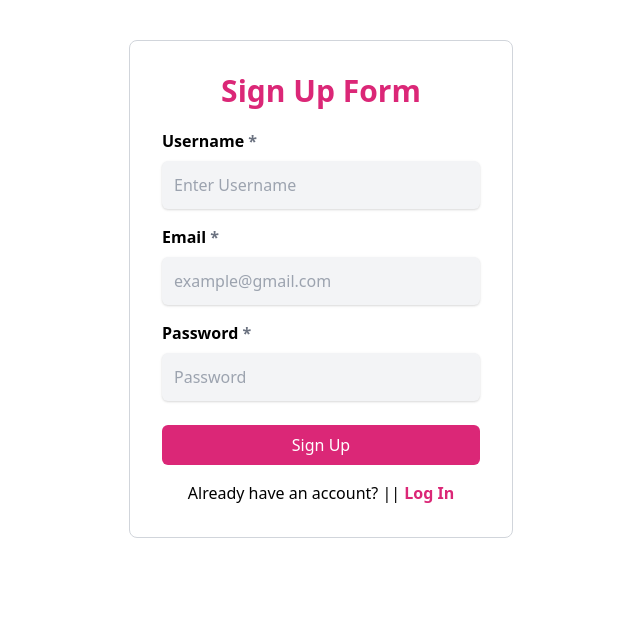
After one commit to AbdullahiKhalif/Book-Recommendation-System-Collaborative-Filtering, a Flask app: page /signup in a window 1280 px wide. The commit adds this page. Shown: the top 633 px of the page, without its empty margins (319-959 px from the left). Run offline with Flask 3, Linux system fonts and the light colour scheme; parts of the project's set-up code (start-up, migrations or seed data) failed here and were passed over.

Commit message:
updated Jupyternotebook file, added: login & signup page

```diff
--- a/app.py
+++ b/app.py
@@ -1,4 +1,7 @@
-from flask import Flask, render_template, request
+import re
+
+from flask import Flask, render_template, request, jsonify, session, redirect, url_for
+import mysql.connector
 import pickle
 import numpy as np
 
@@ -9,17 +12,89 @@ books = pickle.load(open('models/books.pkl', 'rb'))
 similarity_scores = pickle.load(open('models/similarity_scores.pkl', 'rb'))
 
 app = Flask(__name__)
+app.secret_key = "dgjrywtaygy465fggs"
 
+# MySQL configurations
+mysql_config = {
+    'host': 'localhost',
+    'user': 'root',
+    'password': '',
+    'database': 'book_recommendation_system'
+}
 
 @app.route('/')
 def index():
-    return render_template('index.html',
-                           book_name=list(popular_df['Book-Title'].values),
-                           author=list(popular_df['Book-Author'].values),
-                           image=list(popular_df['Image-URL-M'].values),
-                           votes=list(popular_df['num_ratings'].values),
-                           rating=list(popular_df['avg_rating'].values))
+    if 'username' in session:
 
+        return render_template('index.html',
+                               book_name=list(popular_df['Book-Title'].values),
+                               author=list(popular_df['Book-Author'].values),
+                               image=list(popular_df['Image-URL-M'].values),
+                               votes=list(popular_df['num_ratings'].values),
+                               rating=list(popular_df['avg_rating'].values))
+    return redirect(url_for('login'))
+
+@app.route('/login', methods=['GET', 'POST'])
+def login():
+    if request.method == 'POST':
+        email = request.form['email']
+        password = request.form['password']
+
+        conn = mysql.connector.connect(**mysql_config)
+        cursor = conn.cursor(dictionary=True)
+        cursor.execute("SELECT * FROM users WHERE email = %s AND password = %s", (email, password))
+        user = cursor.fetchone()
+        cursor.close()
+        conn.close()
+
+        if user:
+            session['username'] = user['name']
+            return redirect(url_for('index'))
+        else:
+            return render_template('login.html', error='Sorry Invalid email or password')
+
+    return render_template('login.html')
+
+@app.route('/signup', methods=['GET', 'POST'])
+def signup():
+    if request.method == 'POST':
+        name = request.form['name']
+        email = request.form['email']
+        password = request.form['password']
+
+        # Check if the name is valid
+        if not is_valid_name(name):
+            return render_template('signup.html', error='Invalid name. Please enter a valid name.')
+
+        # Check if email already exists
+        conn = mysql.connector.connect(**mysql_config)
+        cursor = conn.cursor()
+        cursor.execute("SELECT * FROM users WHERE email = %s", (email,))
+        user = cursor.fetchone()
+        if user:
+            cursor.close()
+            conn.close()
+            return render_template('signup.html', error='Email already exists')
+
+        # Insert user into database
+        cursor.execute("INSERT INTO users (name, email, password) VALUES (%s, %s, %s)", (name, email, password))
+        conn.commit()
+        cursor.close()
+        conn.close()
+
+        # session['username'] = name
+        return redirect(url_for('login'))
+    return render_template('signup.html')
+
+def is_valid_name(name):
+    # Add your validation logic here, for example:
+    # Name should contain only alphabets and spaces
+    return bool(re.match("^[a-zA-Z ]+$", name))
+
+@app.route('/logout')
+def logout():
+    session.pop('username', None)
+    return redirect(url_for('login'))
 
 @app.route('/recommend')
 def recommend_ui():
--- /dev/null
+++ b/templates/signup.html
@@ -0,0 +1,73 @@
+<!DOCTYPE html>
+<html lang="en">
+
+<head>
+    <meta charset="UTF-8">
+    <meta name="viewport" content="width=device-width, initial-scale=1.0">
+    <title>Sign Up</title>
+    <!-- Include Tailwind CSS -->
+    <link href="https://cdn.jsdelivr.net/npm/tailwindcss@2.2.19/dist/tailwind.min.css" rel="stylesheet">
+</head>
+
+<body class="bg-white">
+
+    <div class="h-full -mt-14">
+        <div class="flex justify-center items-center px-8 py-24 lg:py-24">
+            <div class="bg-white border border-gray-300 rounded-lg w-1/2 lg:w-96 h-auto p-8">
+                <h2 class="text-center text-3xl font-bold mb-5 text-pink-600" >Sign Up Form</h2>
+
+                {% if error %}
+                <p class="error text-md p-2 bg-red-200 rounded-sm">{{ error }}!</p>
+            {% endif %}
+                <form method="post" action="{{ url_for('signup') }}">
+                    <div class="form-group">
+                        <label for="name" class="font-bold">
+                            Username <span class="text-gray-500">*</span>
+                        </label>
+
+                        <input type="text" name="name" placeholder="Enter Username"
+                            class="w-full bg-gray-100 shadow p-3 rounded-md outline-none mt-2" />
+                    </div>
+
+                    <div class="form-group mt-4">
+                        <label for="email" class="font-bold">
+                            Email <span class="text-gray-500">*</span>
+                        </label>
+
+                        <input type="email" name="email" placeholder="example@gmail.com"
+                            class="w-full bg-gray-100 shadow p-3 rounded-md outline-none mt-2" />
+                    </div>
+
+                    <div class="relative form-group mt-4">
+                        <label for="password" class="font-bold">
+                            Password <span class="text-gray-500">*</span>
+                        </label>
+
+                        <input type="password" name="password" placeholder="Password"
+                            class="w-full bg-gray-100 shadow p-3 rounded-md outline-none mt-2" />
+
+                    </div>
+
+                    <div class="form-group mt-6">
+                        <button type="submit"
+                            class="w-full p-2 rounded-md text-center text-white bg-pink-600 hover:bg-pink-900">
+                            Sign Up
+                        </button>
+                    </div>
+                </form>
+                <div class="flex flex-col items-center mt-4">
+                    <p>
+                        Already have an account? ||
+                        <a href="{{ url_for('login') }}" class="font-bold text-center text-pink-600">
+                            Log In
+                        </a>
+                    </p>
+
+                </div>
+            </div>
+        </div>
+    </div>
+
+</body>
+
+</html>
```
Also changed, not shown: database/book_recommendation_system.sql (added, +68 -0 lines), templates/index.html (+16 -3 lines), templates/login.html (added, +63 -0 lines), templates/recommend.html (+16 -4 lines), age_distribution.png (deleted), average_rating_by_book_title.png (deleted), visualizations/BOOK_RATINGS.png (added), visualizations/TOP_20_BOOKS_PER_NUMBER_RATINGS.png (added), visualizations/age_distribution.png (added), visualizations/average_rating_by_book_title.png (added), visualizations/average_rating_per_book.png (renamed from average_rating_per_book.png), visualizations/distribution_of_book_published.png (added), visualizations/number_of_punlisher_yealy.png (added), visualizations/top_20_authors_with_numbers_of_books.png (added), 1 more files, 2 other files.
